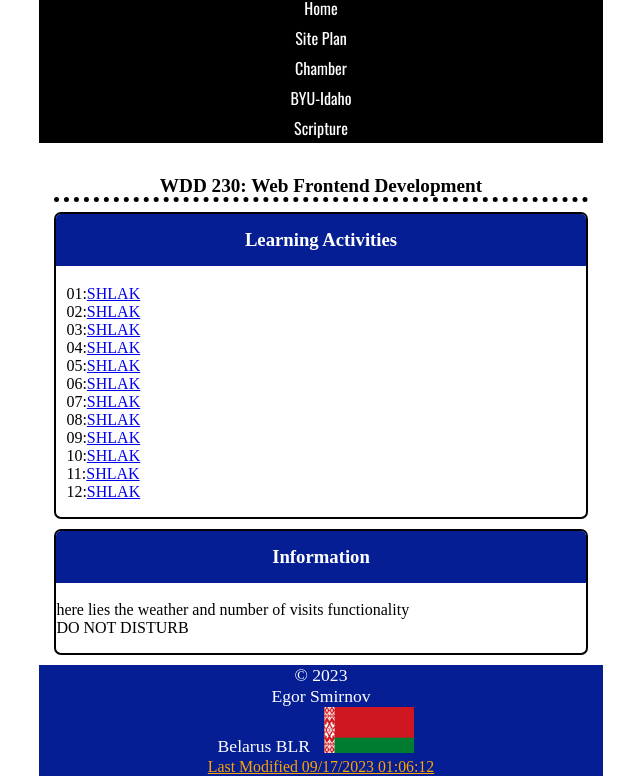
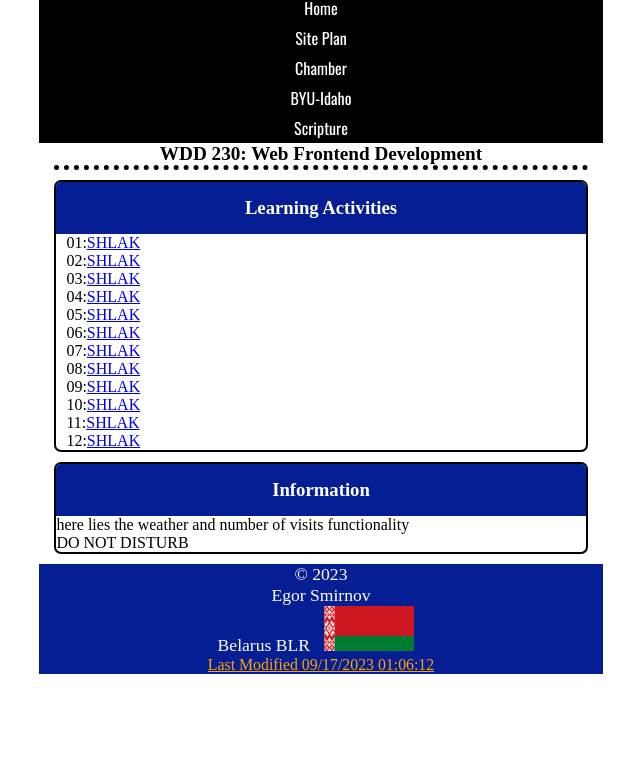
Before and after one commit to SmirnovEgV/wdd230, a plain HTML site: page index.html in a window 1280 px wide. Shown: the part 87-863 px from the top of the page, without its empty margins (319-959 px from the left). After the commit the page ends 800 px from the top, so only its background shows below. Drawn offline with nearby package versions, Linux system fonts and the light colour scheme.

Commit message:
some mode thing

```diff
--- a/styles/base.css
+++ b/styles/base.css
@@ -1,7 +1,7 @@
 @import url('https://fonts.googleapis.com/css2?family=Oswald&family=PT+Sans&display=swap');
 *{
-    padding: none;
-    margin: none;
+    padding: 0;
+    margin: 0;
 }
 
 body {
@@ -105,7 +105,7 @@ footer img {
 
 @media only screen and (min-width: 760px) {
     header img {
-        max-width: auto;
+        width: auto;
         height: auto;
         margin:10px 10px;
     }
```
